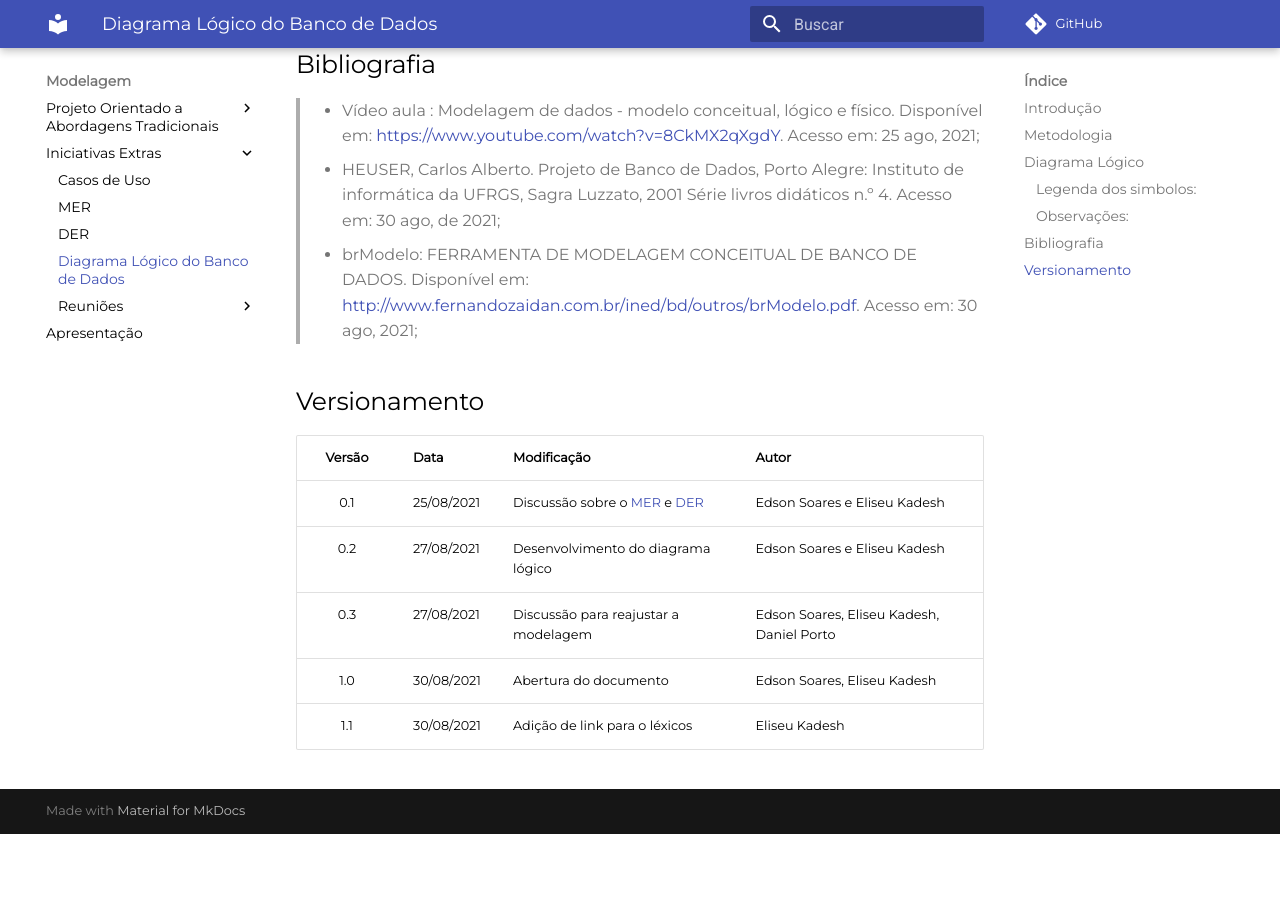
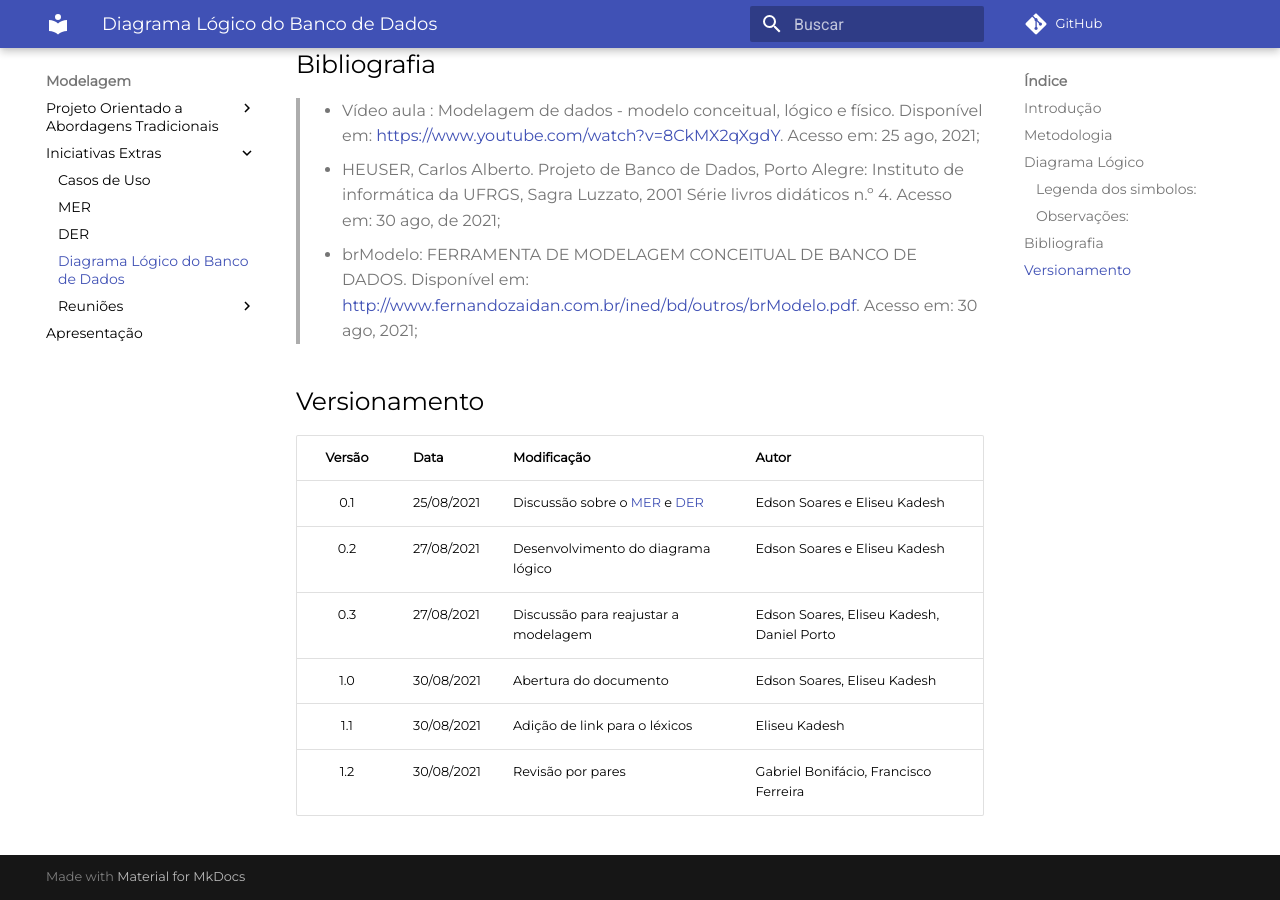
Before and after one commit to UnBArqDsw2021-1/2021.1_G6_Curumim, an MkDocs documentation site: the page built from docs/modelagem/modelagem-estatica/diagrama-logico-bd.md, in a window 1280 px wide and 900 px high, scrolled down 1739 px. Built offline with MkDocs 1.6.1 and Material for MkDocs 9.7.7, drawn with Linux system fonts in a browser that asks for light colours; comment, search, counter and statistics services are not loaded; before the commit the page ends 2573 px from its top, so only the background shows below that.

Commit message:
doc(116) Adicionando revisão por pares

```diff
--- a/docs/modelagem/modelagem-estatica/diagrama-logico-bd.md
+++ b/docs/modelagem/modelagem-estatica/diagrama-logico-bd.md
@@ -39,3 +39,4 @@ Depois de algumas discussões durante a construção do modelo lógico, foi obse
 | 0.3 | 27/08/2021 | Discussão para reajustar a modelagem | Edson Soares, Eliseu Kadesh, Daniel Porto |
 | 1.0 | 30/08/2021 | Abertura do documento          | Edson Soares, Eliseu Kadesh |
 | 1.1 | 30/08/2021 | Adição de link para o léxicos  | Eliseu Kadesh |
+| 1.2 | 30/08/2021| Revisão por pares | Gabriel Bonifácio, Francisco Ferreira |
```
